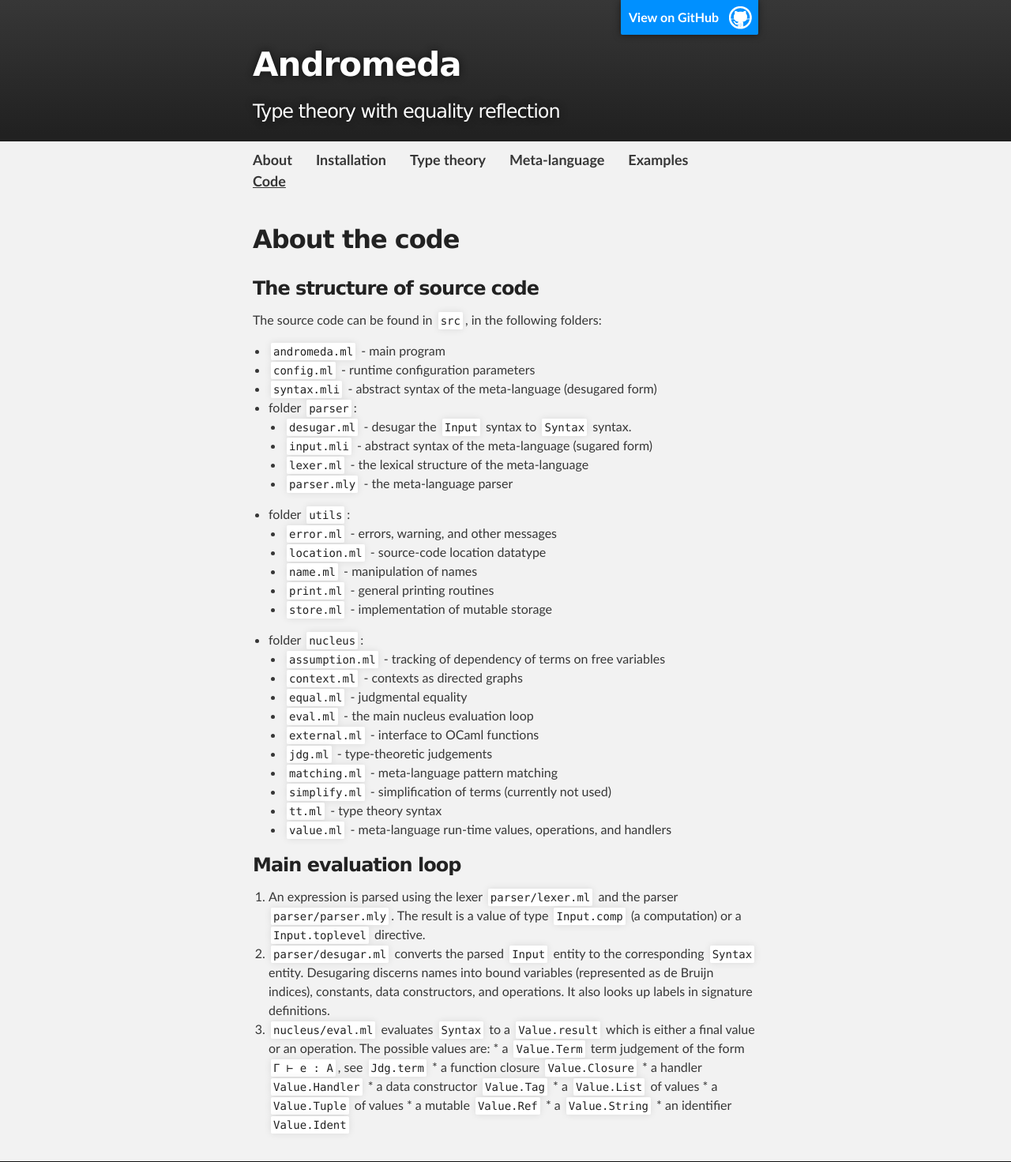
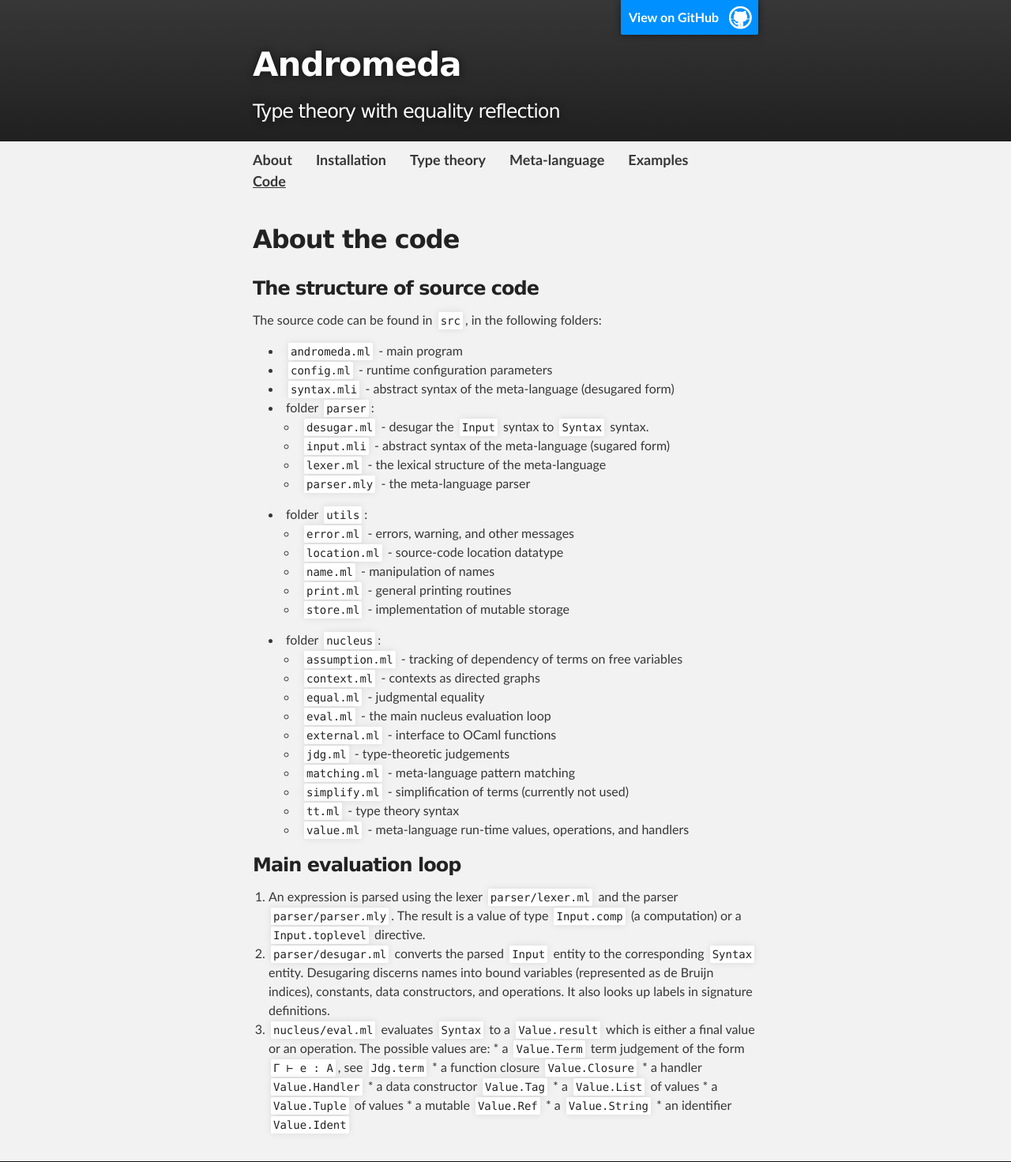
Before and after one commit to Andromedans/andromeda, a Jekyll site: the page built from code.md, in a window 1280 px wide. Shown: the whole page at 79% size. Built offline with Jekyll 4.4.1, drawn with Linux system fonts in a browser that asks for light colours.

Commit message:
Better bullets

```diff
--- a/stylesheets/stylesheet.css
+++ b/stylesheets/stylesheet.css
@@ -33,10 +33,6 @@ time, mark, audio, video {
 article, aside, details, figcaption, figure,
 footer, header, hgroup, menu, nav, section {
   display: block;
-}
-
-ol, ul {
-  list-style: none;
 }
 
 table {
@@ -201,7 +197,6 @@ ul, ol, dl {
 
 ul {
   list-style-position: inside;
-  list-style: disc;
   padding-left: 20px;
 }
 
```
